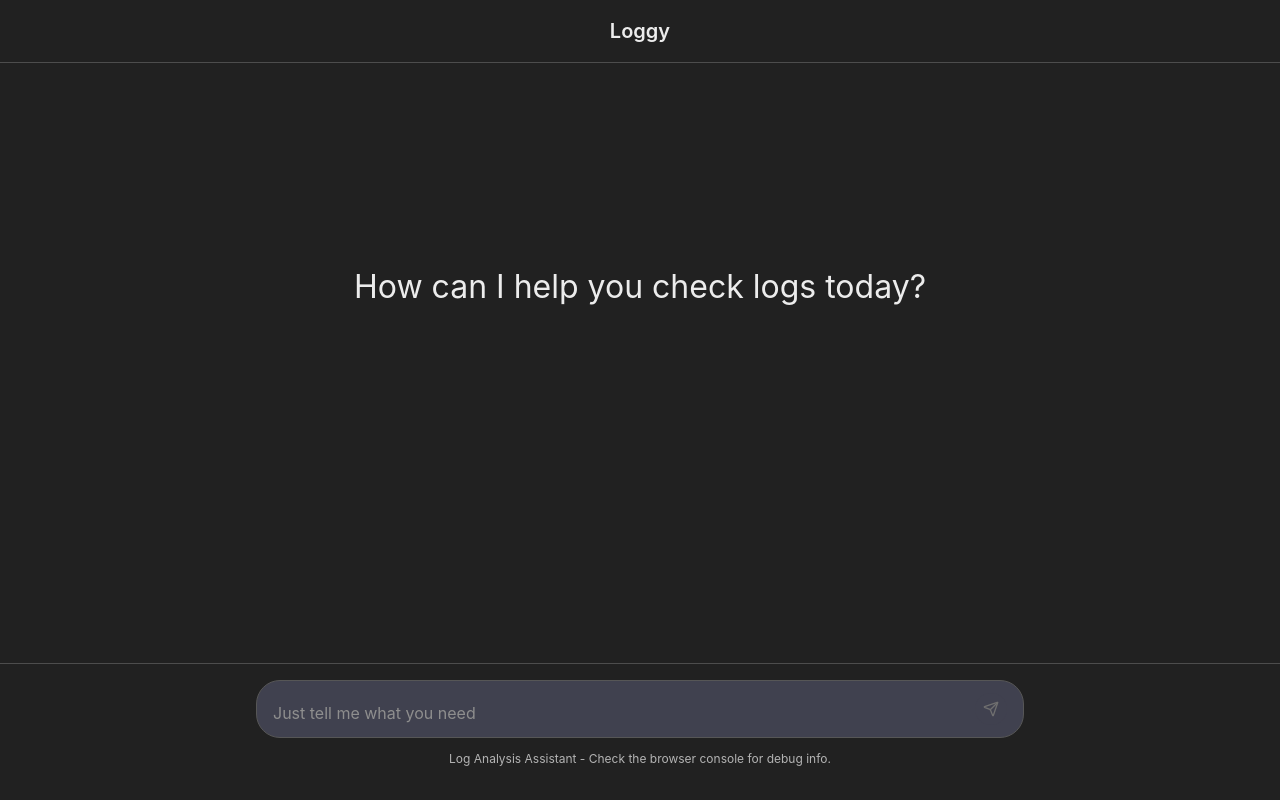
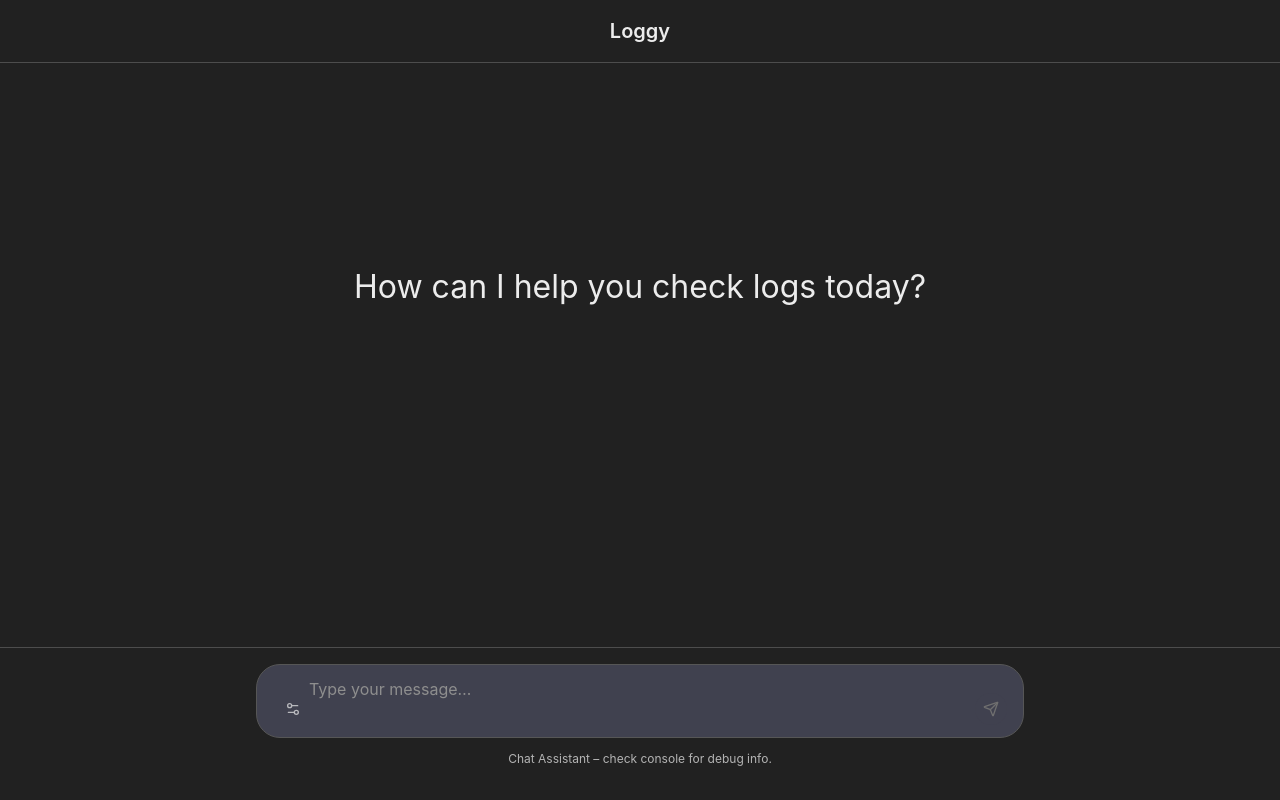
Before and after one commit to Abbiirr/ai-chat-frontend, a React (Vite) app: page / in a window 1280 px wide. Built offline with nearby package versions, Linux system fonts and the light colour scheme.

Commit message:
Adds a tool button

```diff
--- a/src/components/ChatInput.jsx
+++ b/src/components/ChatInput.jsx
@@ -1,53 +1,37 @@
 // src/components/ChatInput.jsx
-import React, { useEffect, useRef } from 'react'
-import { Send } from 'lucide-react'
-import './ChatInput.css'
+import React from 'react';
+import {Send} from 'lucide-react';
+import ToolButton from './ToolButton';
 
-export default function ChatInput({ input, setInput, onSend, isStreaming }) {
-    const textareaRef = useRef(null)
-
-    // Automatically adjust textarea height based on content
-    useEffect(() => {
-        const ta = textareaRef.current
-        if (ta) {
-            ta.style.height = 'auto'
-            ta.style.height = `${ta.scrollHeight}px`
-        }
-    }, [input])
-
-    const handleChange = e => setInput(e.target.value)
-
+export default function ChatInput({input, setInput, onSend, isStreaming, onToolClick}) {
     return (
         <footer className="input-container">
             <div className="input-wrapper">
                 <div className="input-field">
-          <textarea
-              ref={textareaRef}
-              className="message-input"
-              value={input}
-              onChange={handleChange}
-              placeholder="Just tell me what you need"
-              onKeyDown={e => {
-                  if (e.key === 'Enter' && !e.shiftKey) {
-                      e.preventDefault()
-                      onSend()
-                  }
-              }}
-              disabled={isStreaming}
-              rows={1}
-          />
+                    <ToolButton
+                        onClick={onToolClick}
+                        disabled={isStreaming}
+                        title="Additional settings"
+                    />
+                    <textarea
+                        className="message-input"
+                        value={input}
+                        onChange={e => setInput(e.target.value)}
+                        placeholder="Type your message…"
+                    />
                     <button
                         className={`send-button ${input.trim() && !isStreaming ? 'active' : 'disabled'}`}
                         onClick={onSend}
                         disabled={!input.trim() || isStreaming}
                     >
-                        <Send size={16} />
+                        <Send size={16}/>
                     </button>
+
                 </div>
                 <div className="input-hint">
-                    Log Analysis Assistant - Check the browser console for debug info.
+                    Chat Assistant – check console for debug info.
                 </div>
             </div>
         </footer>
-    )
+    );
 }
--- /dev/null
+++ b/src/components/ToolButton.css
@@ -0,0 +1,22 @@
+.tool-button {
+    display: flex;
+    align-items: center;
+    justify-content: center;
+    width: 2rem;
+    height: 2rem;
+    margin-left: 0.25rem;
+    border: none;
+    background: transparent;
+    cursor: pointer;
+    opacity: 0.7;
+    transition: opacity 0.2s ease;
+}
+
+.tool-button:disabled {
+    opacity: 0.3;
+    cursor: default;
+}
+
+.tool-button:hover:not(:disabled) {
+    opacity: 1;
+}
--- /dev/null
+++ b/src/components/ToolButton.jsx
@@ -0,0 +1,18 @@
+// src/components/ToolButton.jsx
+import React from 'react';
+import {Plus, Settings2} from 'lucide-react';
+import './ToolButton.css'
+
+export default function ToolButton({ onClick, disabled, title = 'More options' }) {
+    return (
+        <button
+            type="button"
+            className="tool-button"
+            onClick={onClick}
+            disabled={disabled}
+            title={title}
+        >
+            <Settings2 size={16} />
+        </button>
+    );
+}
```
